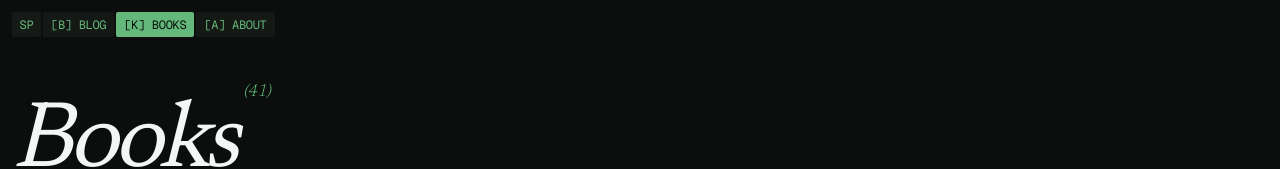
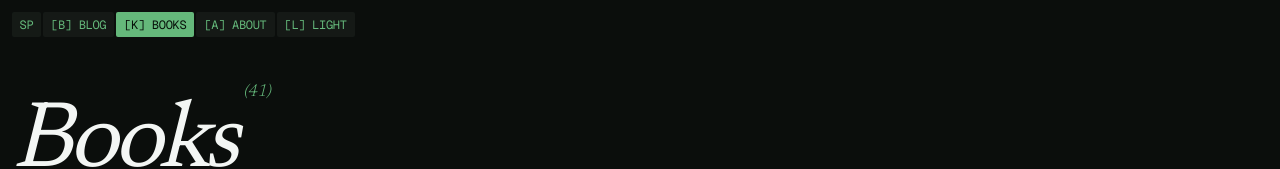
Before and after one commit to realsarthutrap1/sarthakpani-website, a Next.js app: page /books in a window 1280 px wide. Shown: the top 169 px of the page. Built offline with nearby package versions, Linux system fonts and the light colour scheme.

Commit message:
Add persistent light mode

```diff
--- a/content/blog/why-this-site-exists.mdx
+++ b/content/blog/why-this-site-exists.mdx
@@ -53,9 +53,9 @@ and compression usually removes uncertainty first. By the time ideas reach a
 professional feed, the mistakes, reversals, and confused middle sections
 mysteriously disappear.
 
-LinkedIn is particularly good at this. Someone you bumped into at Safeway three
+LinkedIn’s particularly good at this. Someone you bumped into at Safeway three
 days ago is suddenly revolutionizing the nuclear-powered Honda Civic. Sh\*t,
-maybe they are, but more often than not, I’m calling their bluff.
+maybe they are, but more often than not, it’s noise pollution.
 
 X gets a partial pass. At least some of its machinery is visible now that it is
 open source. I appreciate getting value and still being allowed to look under
--- a/src/app/globals.css
+++ b/src/app/globals.css
@@ -10,6 +10,18 @@
   --accent-soft: #183222;
   --on-accent: #07110a;
   color-scheme: dark;
+}
+
+:root[data-theme="light"] {
+  --page: #ffffff;
+  --ink: #0b0b0b;
+  --muted: #526057;
+  --inactive: #718077;
+  --nav: #e9efe9;
+  --accent: #216c3c;
+  --accent-soft: #d8eadf;
+  --on-accent: #ffffff;
+  color-scheme: light;
 }
 
 * {
@@ -123,6 +135,22 @@ a {
 
 .nav-link {
   padding: 5px 8px;
+}
+
+.theme-toggle {
+  border: 0;
+}
+
+.theme-label-dark {
+  display: none;
+}
+
+:root[data-theme="light"] .theme-label-light {
+  display: none;
+}
+
+:root[data-theme="light"] .theme-label-dark {
+  display: inline;
 }
 
 .nav-link[aria-current="page"] {
--- a/src/app/layout.tsx
+++ b/src/app/layout.tsx
@@ -54,10 +54,19 @@ export const metadata: Metadata = {
 export default function RootLayout({ children }: Readonly<{ children: React.ReactNode }>) {
   return (
     <html
+      suppressHydrationWarning
       data-scroll-behavior="smooth"
       lang="en"
       className={`${geist.variable} ${geistMono.variable} ${newsreader.variable}`}
     >
+      <head>
+        <script
+          dangerouslySetInnerHTML={{
+            __html:
+              'try{document.documentElement.dataset.theme=localStorage.getItem("theme")||"dark"}catch{}',
+          }}
+        />
+      </head>
       <body>
         <a className="skip-link" href="#main-content">Skip to content</a>
         <PointerCrosshair />
--- a/src/components/site-header.tsx
+++ b/src/components/site-header.tsx
@@ -2,6 +2,7 @@
 
 import Link from "next/link";
 import { usePathname } from "next/navigation";
+import { ThemeToggle } from "@/components/theme-toggle";
 
 const links = [
   ["Blog", "/blog", "B"],
@@ -23,6 +24,7 @@ export function SiteHeader() {
           </Link>
         );
       })}
+      <ThemeToggle />
     </nav>
   );
 }
--- /dev/null
+++ b/src/components/theme-toggle.tsx
@@ -0,0 +1,25 @@
+"use client";
+
+export function ThemeToggle() {
+  const toggleTheme = () => {
+    const root = document.documentElement;
+      const theme = root.dataset.theme === "light" ? "dark" : "light";
+
+      root.dataset.theme = theme;
+      try {
+        localStorage.setItem("theme", theme);
+      } catch {}
+    };
+
+  return (
+    <button
+      aria-label="Toggle light and dark mode"
+      className="nav-link theme-toggle"
+      onClick={toggleTheme}
+      type="button"
+    >
+      <span className="theme-label-light">[L]&nbsp;Light</span>
+      <span className="theme-label-dark">[D]&nbsp;Dark</span>
+    </button>
+  );
+}
```
